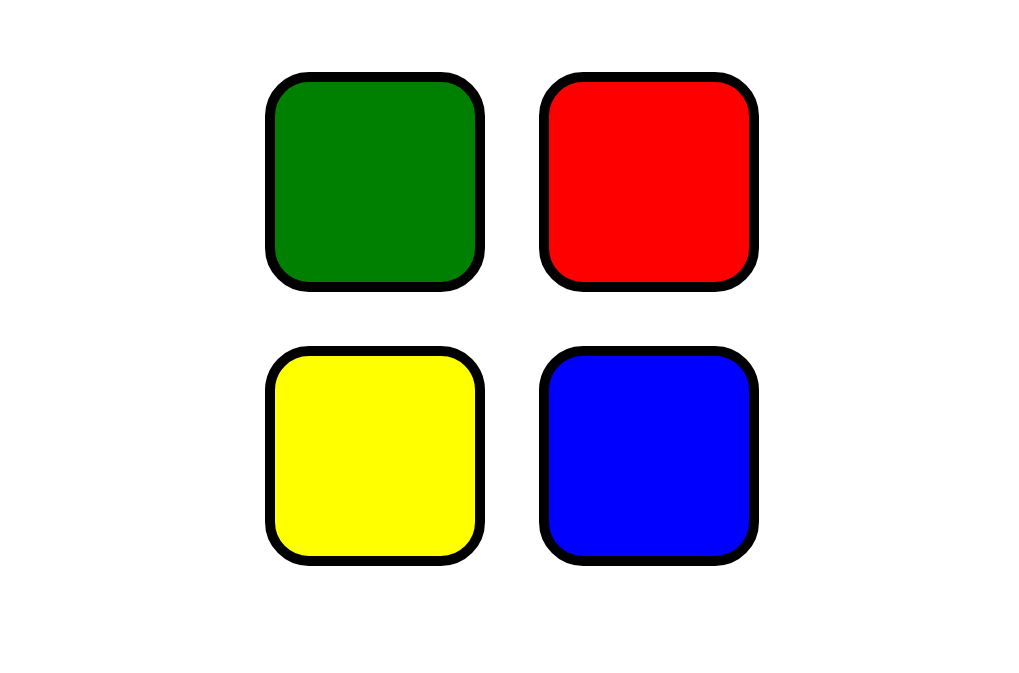
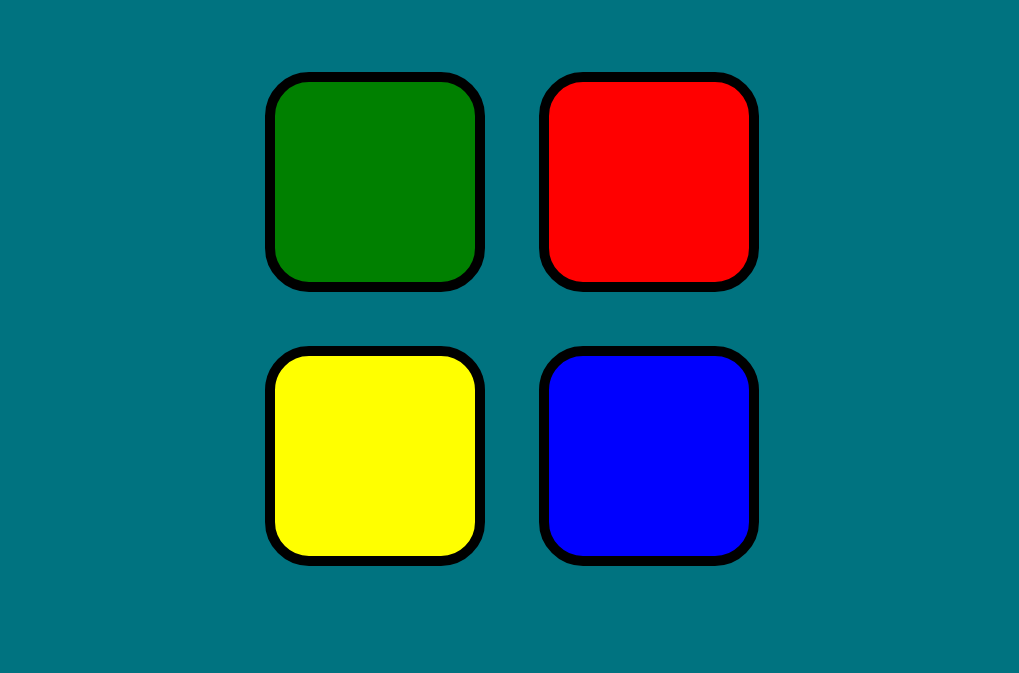
Before and after one commit to Praveenchoudari01/simon-game, a plain HTML site: page index.html in a window 1280 px wide. Shown: the part 127-800 px from the top of the page, without its empty margins (128-1147 px from the left). Drawn offline with nearby package versions, Linux system fonts and the light colour scheme.

Commit message:
Update styles.css

```diff
--- a/styles.css
+++ b/styles.css
@@ -1,6 +1,6 @@
 body {
   text-align: center;
-  background-color: #fff;
+  background-color: rgb(0, 115, 128);
 }
 
 #level-title {
```
